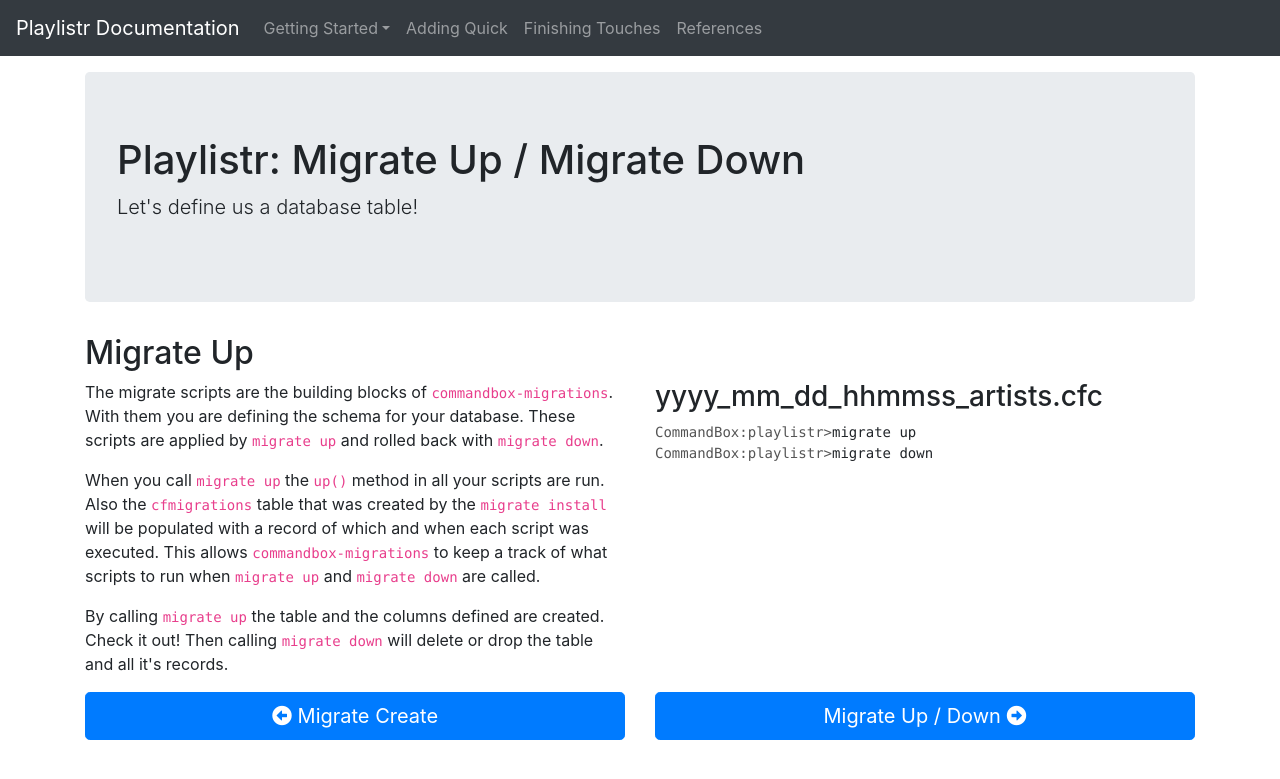
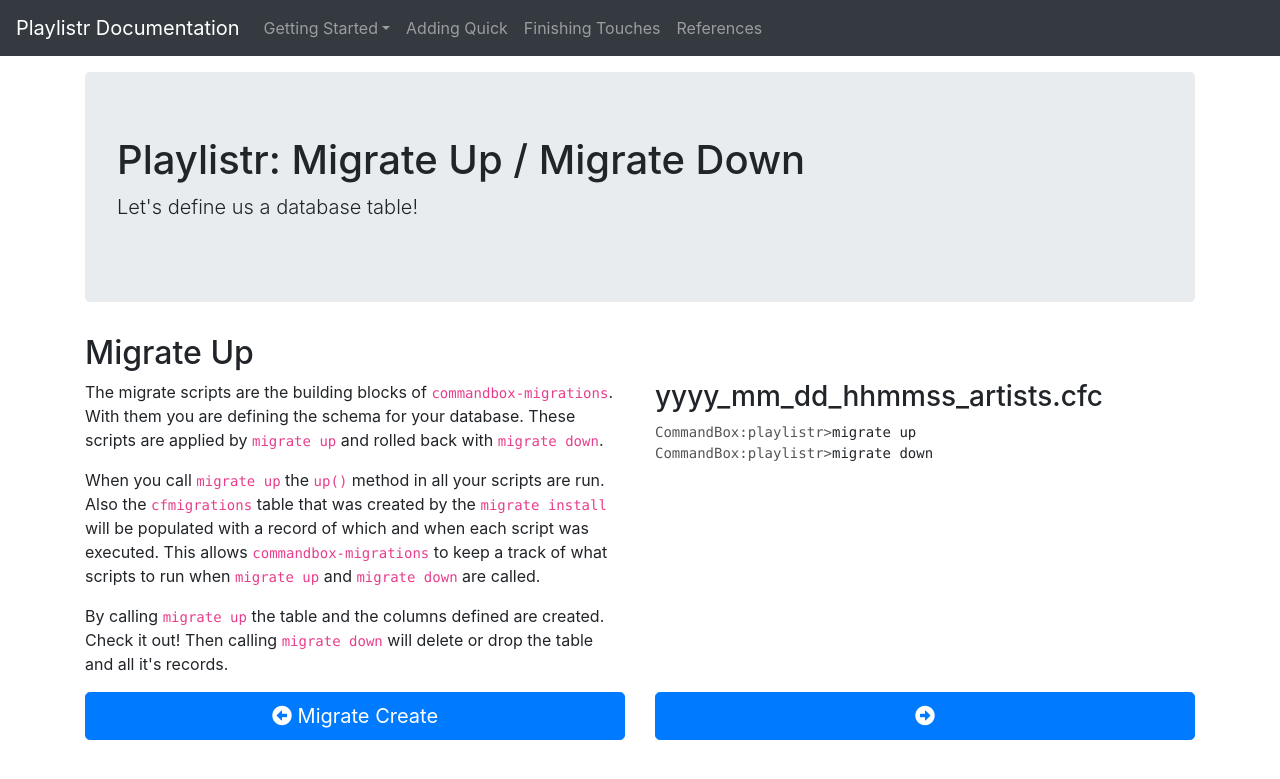
Before and after one commit to richardherbert/playlistr, a Jekyll site: the page built from getting-started/migrate-up-down.html, in a window 1280 px wide and 1200 px high. Shown: the top 779 px of the window. Built offline with Jekyll 4.4.1, drawn with Linux system fonts in a browser that asks for light colours; nearby versions of some CDN libraries.

```diff
--- a/getting-started/migrate-up-down.html
+++ b/getting-started/migrate-up-down.html
@@ -3,8 +3,6 @@
 
 previousLabel: Migrate Create
 previousHref: getting-started/migrate-create.html
-nextLabel: Migrate Up / Down
-nextHref: getting-started/migrate-up-down.html
 ---
 <div class="jumbotron">
 	<h1>Playlistr: Migrate Up / Migrate Down</h1>
```
